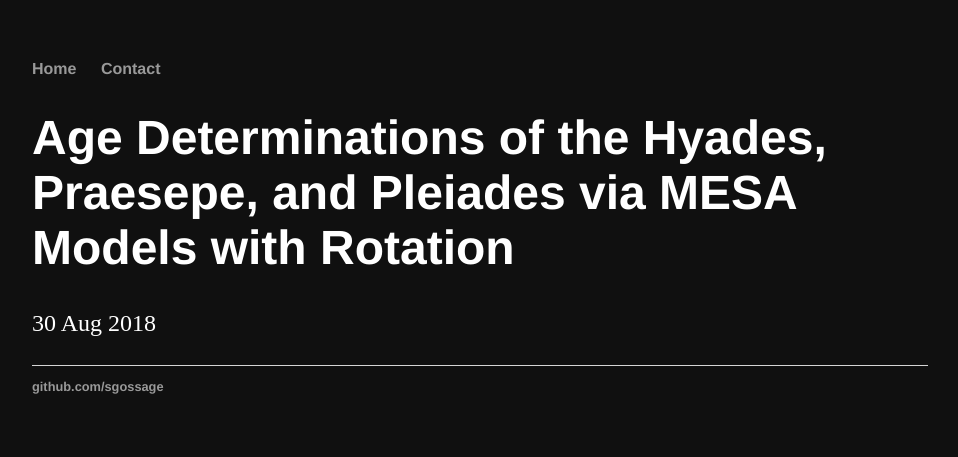
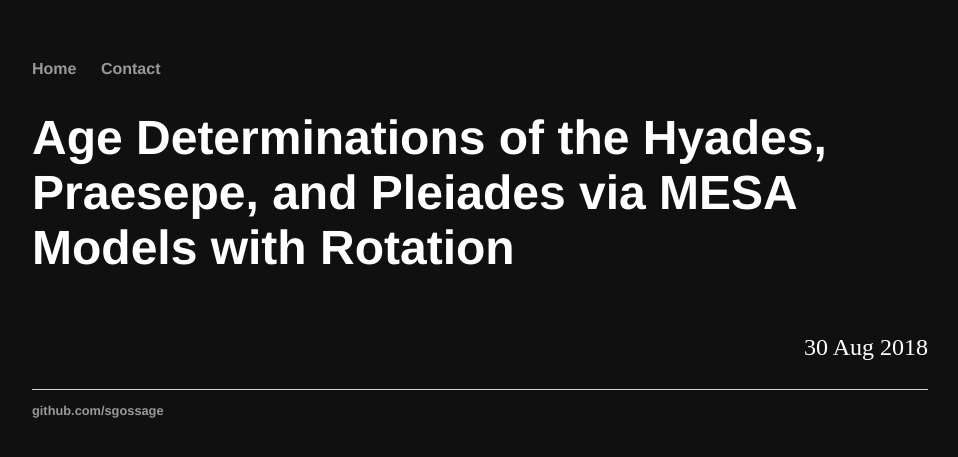
Before and after one commit to sgossage/sgossage.github.io, a Jekyll site: the page built from _posts/2018-11-30-test-post.md, in a window 1280 px wide. Shown: the top 457 px of the page, without its empty margins (160-1118 px from the left). Built offline with Jekyll 4.4.1, drawn with Linux system fonts in a browser that asks for light colours.

Commit message:
changed css style for p and img, added float right, left. clear:both on foooter

```diff
--- a/css/main.css
+++ b/css/main.css
@@ -32,10 +32,15 @@
     font-size: 1.5em;
     line-height: 1.4em;
     color: #ffffff;
+    float: right;
+}
+img {
+    float:left;
 }
 footer {
     border-top: 1px solid #d5d5d5;
     font-size: .8em;
+    clear: both;
 }
 
 ul.posts {
--- a/index.html
+++ b/index.html
@@ -4,7 +4,7 @@
 ---
 <div class="blurb">
 	<h1>Seth Gossage</h1>
-	<img src="/imgs/paint.JPG" style='float: left;' height="200", width="300"/>
+	<img src="/imgs/paint.JPG" height="200", width="300"/>
 	<p>Fourth year Ph.D. student at the Harvard-Smithsonian Center
 	   for Astrophysics and NSF Graduate Research Fellow. I'm
 	   studying stellar evolution theory as a member of Professor
```
